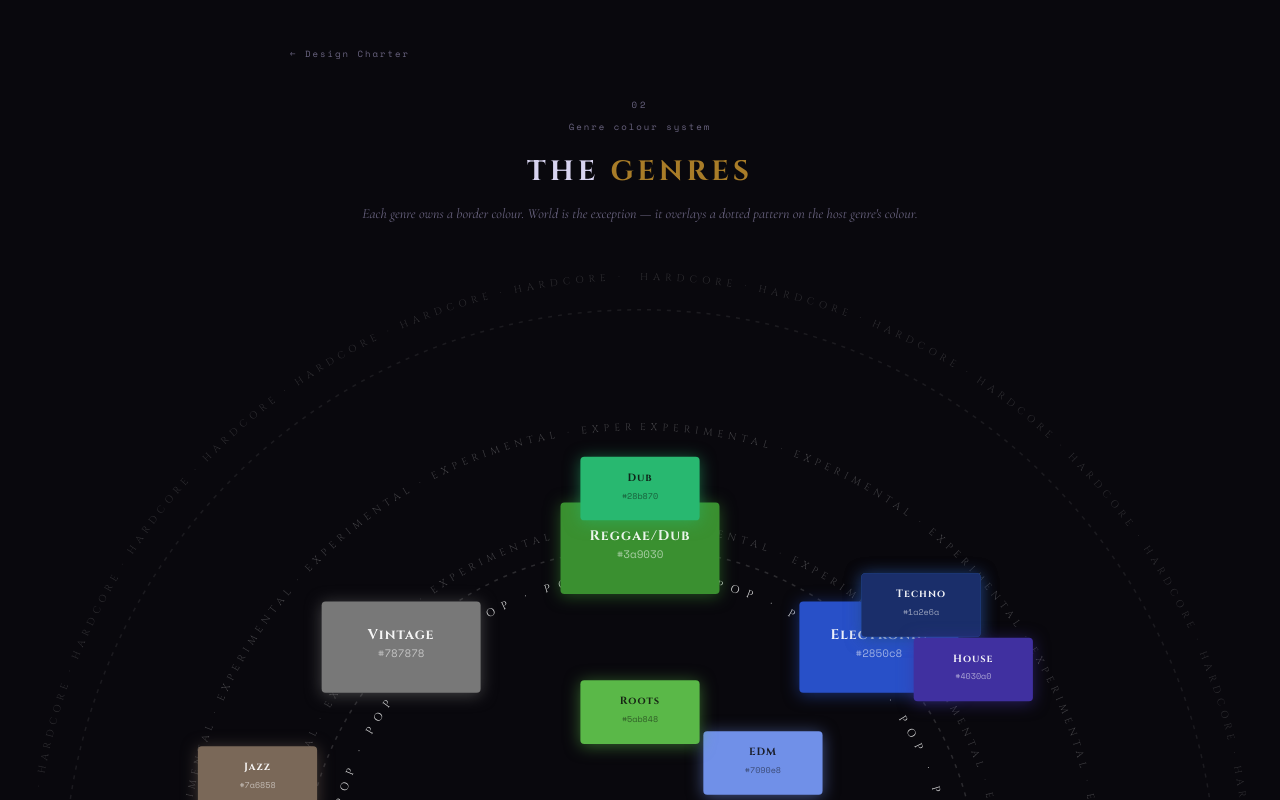
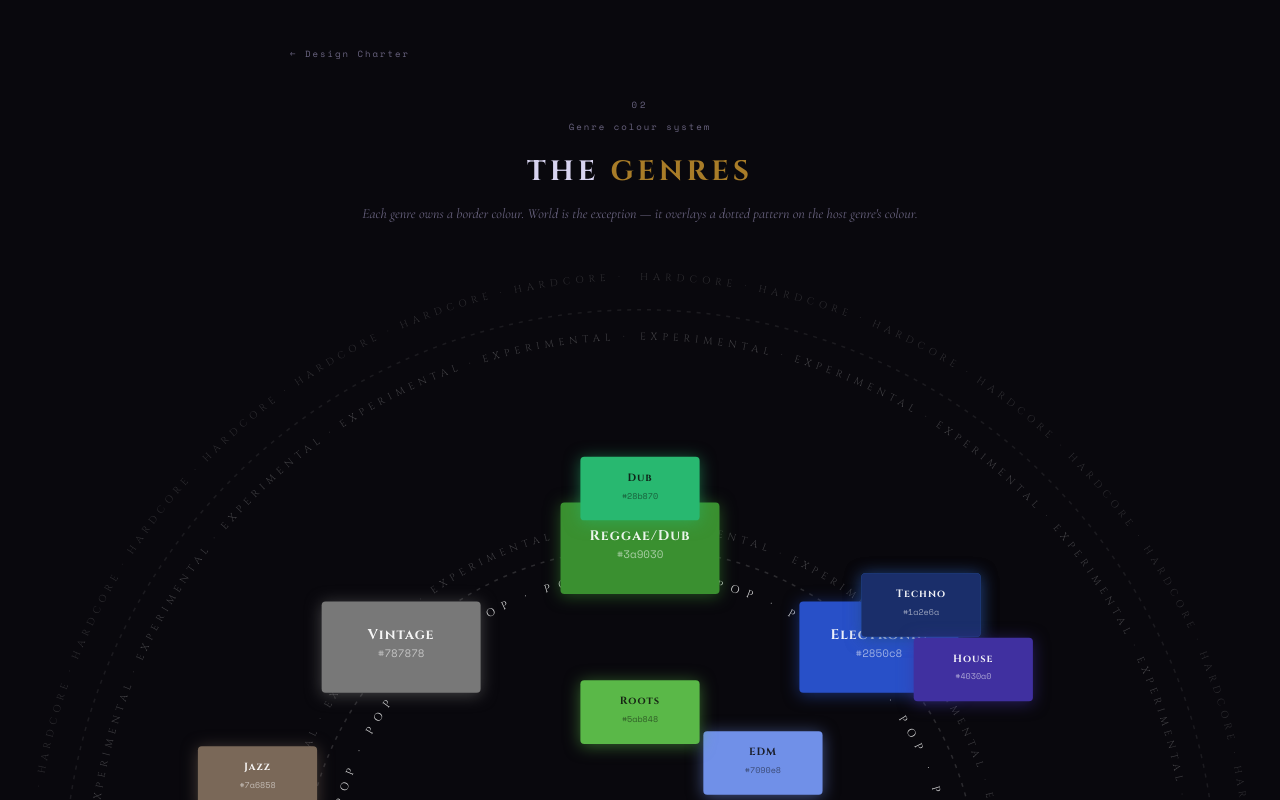
Before and after one commit to BehindTheMusicTree/the-music-deck-assets, a Next.js app: page /genres in a window 1280 px wide. Shown: the top 800 px of the page. Built offline with nearby package versions, Linux system fonts and the light colour scheme.

Commit message:
fix: adjust arc dimensions in GenreWheel component for better visual representation

```diff
--- a/components/GenreWheel.tsx
+++ b/components/GenreWheel.tsx
@@ -127,7 +127,7 @@ export default function GenreWheel() {
           />
           <path
             id="arc-exp-inner-outer"
-            d={`M ${CX},${CY - (R_OUTER - 1)} A ${R_OUTER - 1},${R_OUTER - 1} 0 1,1 ${CX - 0.1},${CY - (R_OUTER - 1)}`}
+            d={`M ${CX},${CY - (R_HARDCORE - 30)} A ${R_HARDCORE - 30},${R_HARDCORE - 30} 0 1,1 ${CX - 0.1},${CY - (R_HARDCORE - 30)}`}
           />
           <path
             id="arc-hard"
```
